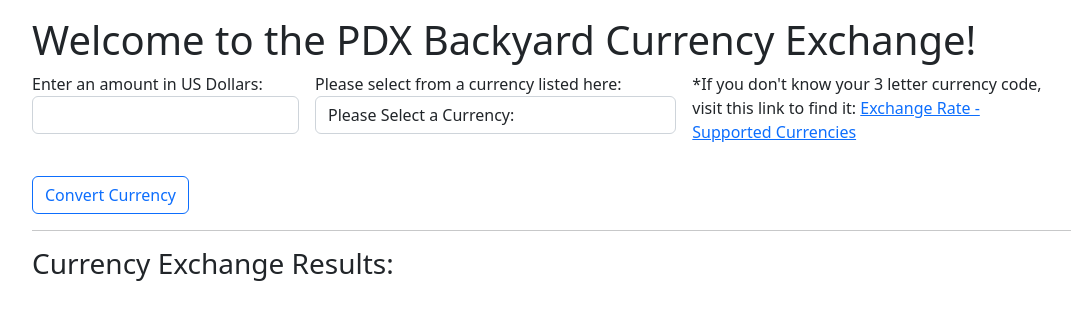
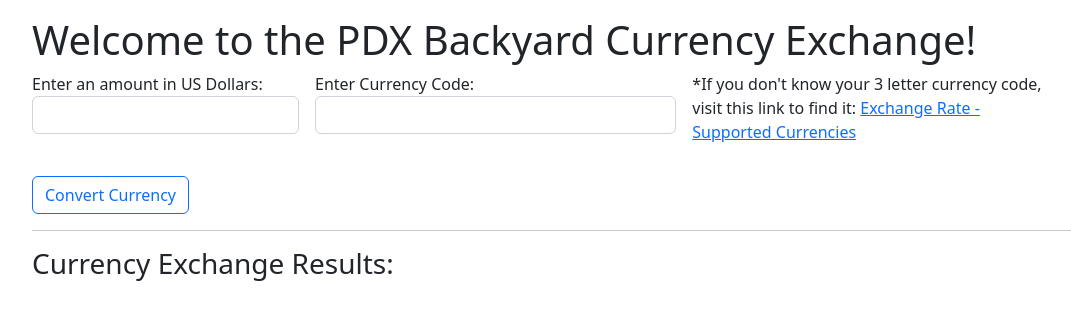
Before and after one commit to eusebiedev/currency-exchange, a website built with webpack: page src/index.html in a window 1280 px wide. Shown: the whole page, without its empty margins (50-1121 px from the left). Built offline with nearby package versions, Linux system fonts and the light colour scheme.

Commit message:
change dropdown to text field on for currency code input on index.html

```diff
--- a/src/index.html
+++ b/src/index.html
@@ -9,18 +9,11 @@
     <form id="currency-exchange" class="row g-3">
       <div class="col-md-3">
         <label for="currency">Enter an amount in US Dollars:</label>
-        <input id="currency" type="text" class="form-control" name="currency" required="">
+        <input id="currency" type="number" class="form-control" name="currency" required="">
       </div>
       <div class="col-md-4">
-        <label for="currencyExchange">Please select from a currency listed here:</label>
-        <select id="currencyExchange" name="currencyExchange" class="form-control">
-          <option value="">Please Select a Currency:</option>
-          <option value="CAD">CAD - Canadian Dollar</option>
-          <option value="JPY">JPY - Japanese Yen</option>
-          <option value="MXN">MXN - Mexican Peso</option>
-          <option value="ZAR">ZAR - South Arican Rand</option>
-          <option value="AED">AED - UAE Dirham</option>
-        </select>
+        <label for="currencyExchange">Enter Currency Code:</label>
+        <input id="currencyExchange" type="text" class="form-control" name="currencyExchange">
       </div>
       <div class="col-md-4">
       <p>*If you don't know your 3 letter currency code, visit this link to find it: <a href="https://www.exchangerate-api.com/docs/supported-currencies" target="_blank">Exchange Rate - Supported Currencies</a></p>
```
